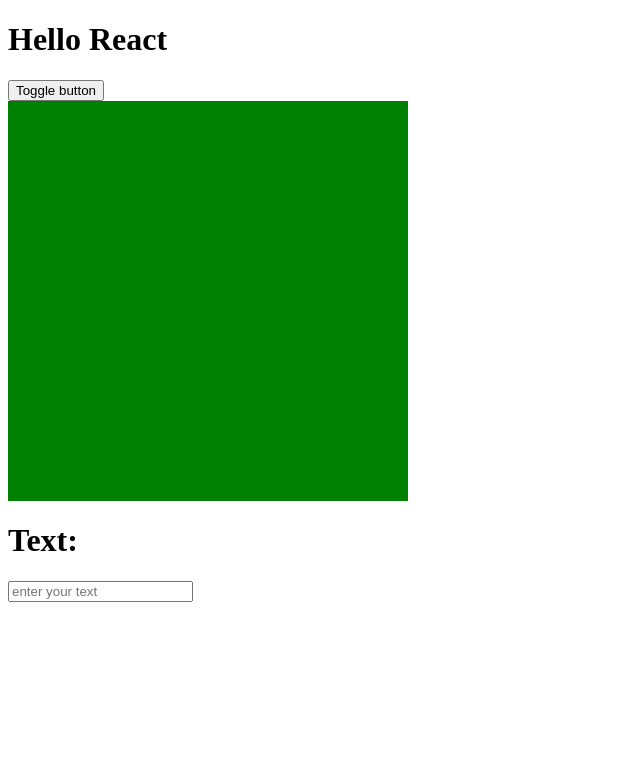
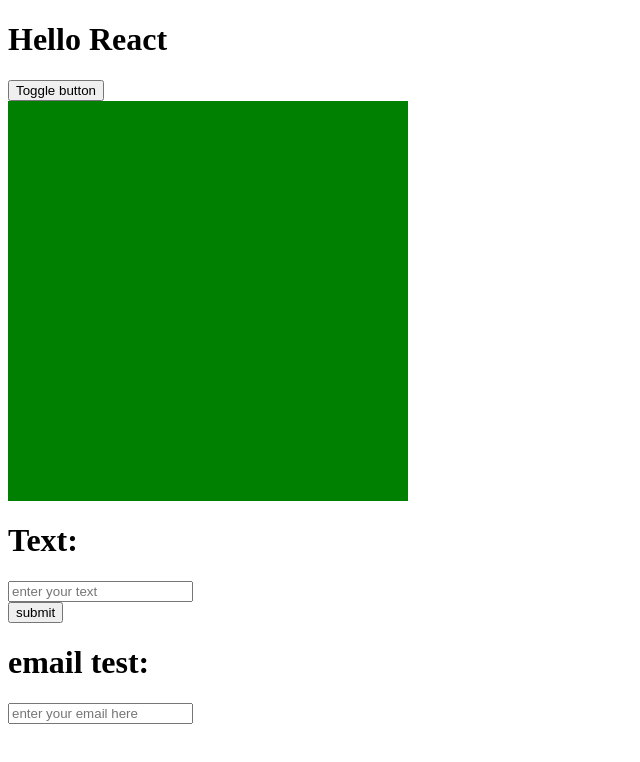
Before and after one commit to O-tega/ReactProject1, a React (Create React App) app: page / in a window 1280 px wide. Shown: the top 762 px of the page, without its empty margins (0-640 px from the left). Built offline with nearby package versions, Linux system fonts and the light colour scheme.

Commit message:
modified appjs

```diff
--- a/src/App.js
+++ b/src/App.js
@@ -7,13 +7,25 @@ class App extends React.Component {
     this.state = {
       show: true,
       text:'',
+      email:'',
     };
   }
 
   handleChange = (e) =>{
+    // if(){
+    //     this.setState({
+    //     email: e.target.value
+    //     });
+    //   }else if(this.state.text != ''){
+    //     this.setState({
+    //       text: e.target.value
+    //     });
+    //   };
     this.setState({
-      text: e.target.value
+      text: e.target.value,
+      email: e.target.value
     });
+
   }
   handleClick = (e)=> {
     /* code to change the value of the button from true to false */
@@ -63,9 +75,17 @@ class App extends React.Component {
           placeholder="enter your text"
           value={this.state.text}
           onChange={this.handleChange}
+        /><br/>
+
+        <FormElement type="button" name="Submit" value="submit"/><br/>
+
+        <h1>email test: {this.state.email}</h1>
+        <FormElement
+        type="email"
+        placeholder="enter your email here"
+        value={this.state.email}
+        onChange={this.handleChange}
         />
-
-
 
 
 
```
